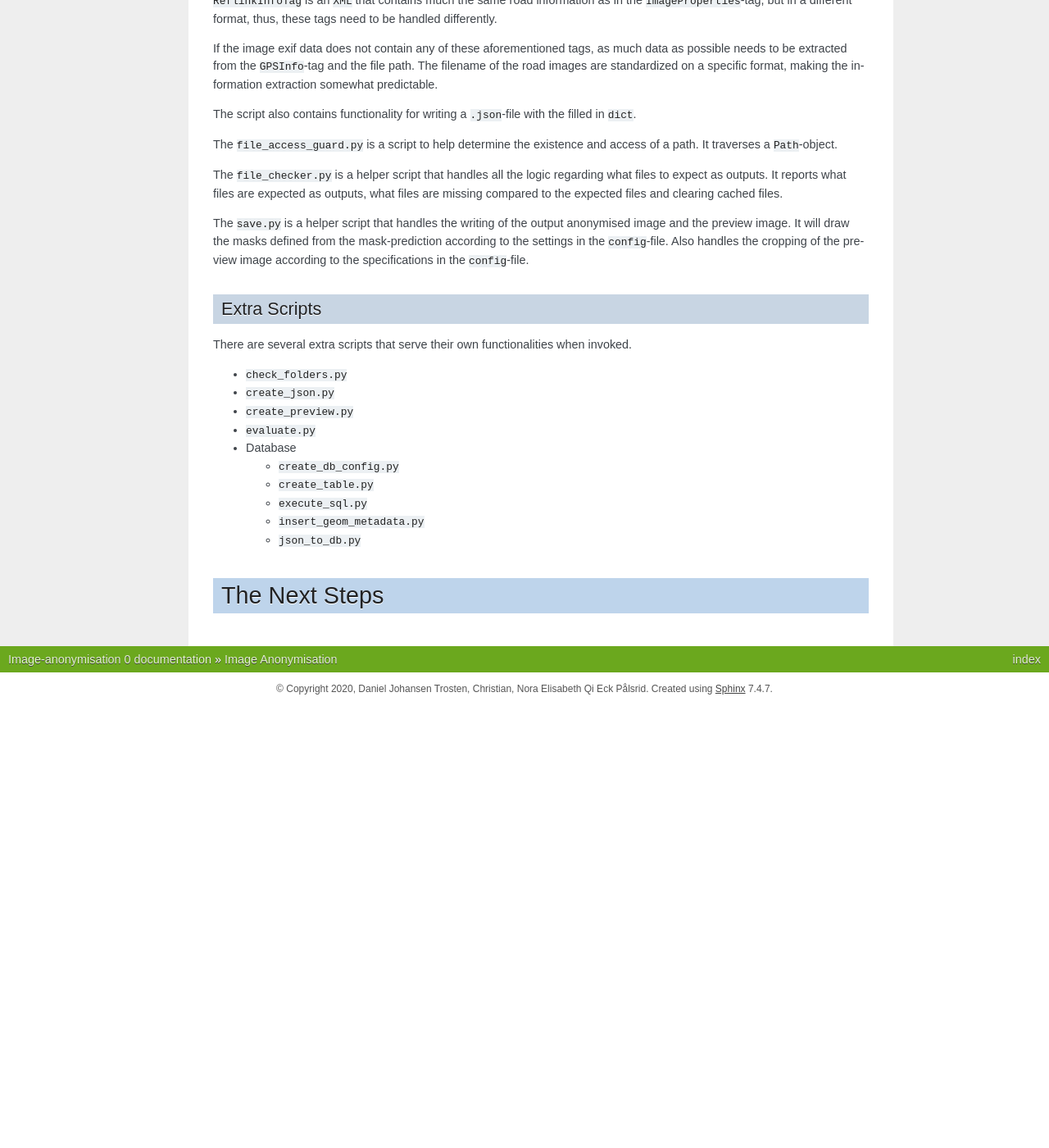
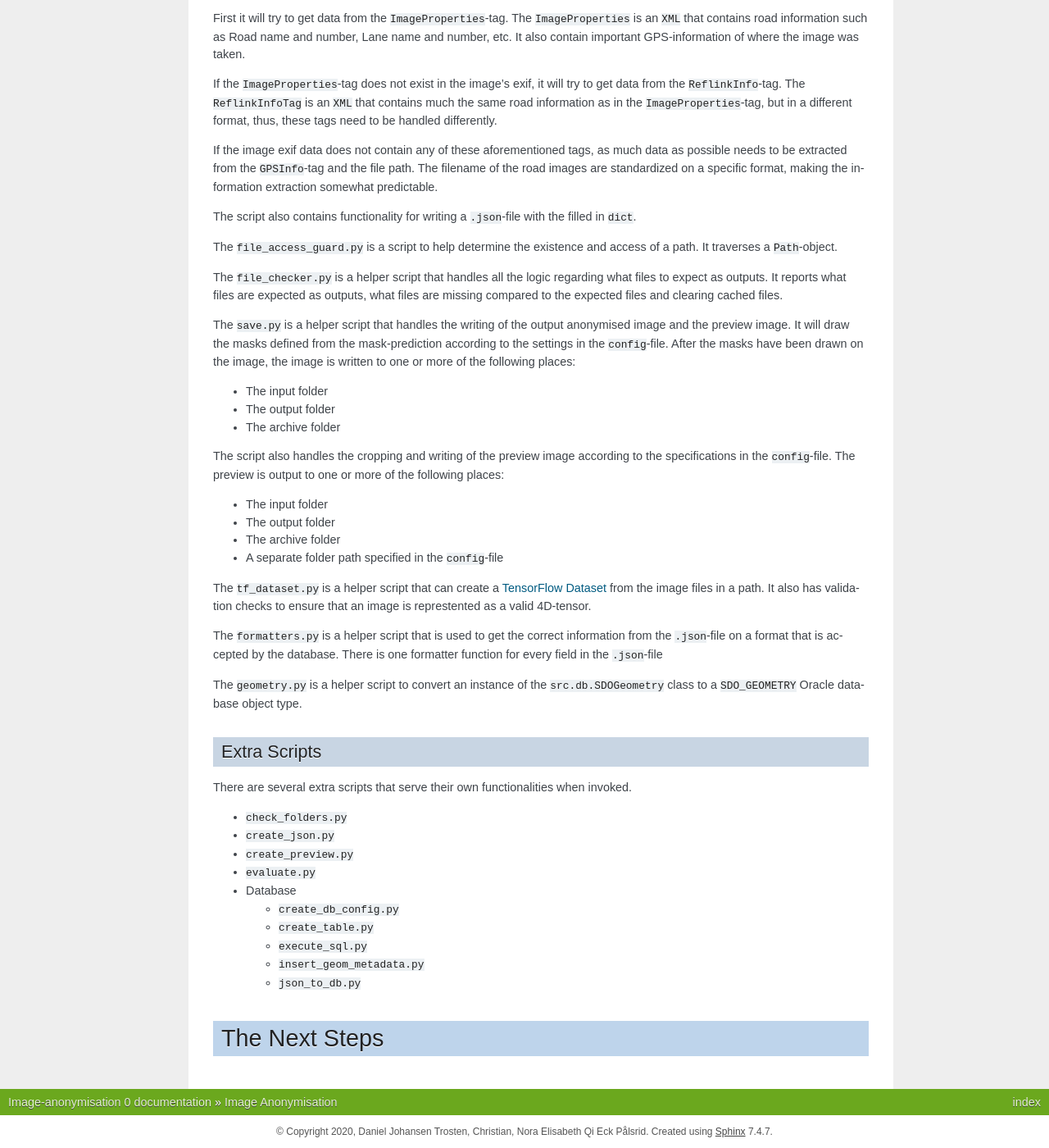
Before and after one commit to NPRA/image-anonymisation, a Sphinx documentation site: the page built from docs/wiki/WikiDocs.md, in a window 1280 px wide and 1400 px high, scrolled down 3478 px. Shown: the whole window at 82% size. Built offline with Sphinx 7.4.7, drawn with Linux system fonts in a browser that asks for light colours; before the commit the page ends 4338 px from its top, so only the background shows below that; some of the changed text lies outside the part shown.

Commit message:
Added description of all helper scripts and helper classes

```diff
--- a/docs/wiki/WikiDocs.md
+++ b/docs/wiki/WikiDocs.md
@@ -16,17 +16,18 @@ It supported end-to-end image anonymisation "planar", also called "field-of-view
 
 The second version of the image anonymisation was developed in 2021/2022.
 There were four main updates and differences to this version:
-1. The anonymisation of 360°-images should be supported in a satisfactory manner
+1. The anonymisation should support 360°-images in a satisfactory manner
 2. The anonymisation should *not* output the `.wepb`-files
-3. The anonymisation should be able to produce "previews" of the image of a desired dimension.
-4. The output `.json`-file should have updated fields and values.
+3. The anonymisation should be able to produce "previews" of the image of a desired dimension and position.
+4. The output `.json`-file should have updated fields and values to comply with new standards.
 
 
 #### Planar vs. 360°-images
 There were notable differences that had an impact on
 the choices that were made during the continuation of this project to support 360°-images.
 
-1. The "flat" 360°-images were curved, consequently, making the objects to be detected curved.
+1. The "flat" 360°-images were curved, consequently, making the objects to be detected curved and
+less likely to be detected fully.
 2. The images were significantly larger in size
 3. The exif-data is different in 360°-images.
 
@@ -155,6 +156,8 @@ The `walk()`-function will traverse the file tree and generate instances of `Pat
 The `Path` is a class that contain all the path information relevant for a specified image.
 It contains the filename, output file paths, archive file paths, input file paths and preview paths.
 
+#### SDOGeometry
+The SDOGeometry class is a helper class to represent a `SDO_GEOMETRY` object in Oracle Database.
 
 ## Scripts
 
@@ -211,9 +214,32 @@ and clearing cached files.
 ##### save.py
 The `save.py` is a helper script that handles the writing of the output anonymised image and the preview image.
 It will draw the masks defined from the mask-prediction according to the settings in the `config`-file.
-Also handles the cropping of the preview image according to the specifications in the `config`-file.
-##### save.py
+After the masks have been drawn on the image, the image is written to one or more of the following places:
+* The input folder
+* The output folder
+* The archive folder
+
+The script also handles the cropping and writing of the preview image according to the specifications in the `config`-file.
+The preview is output to one or more of the following places:
+* The input folder
+* The output folder
+* The archive folder
+* A separate folder path specified in the `config`-file
+
 ##### tf_dataset.py
+The `tf_dataset.py` is a helper script that can create a [TensorFlow Dataset](https://www.tensorflow.org/api_docs/python/tf/data/Dataset)
+from the image files in a path.
+It also has validation checks to ensure that an image is represtented as a valid 4D-tensor.
+
+##### formatters.py
+The `formatters.py` is a helper script that is used to get the correct information from the `.json`-file
+on a format that is accepted by the database.
+There is one formatter function for every field in the `.json`-file
+
+##### geometry.py
+The `geometry.py` is a helper script to convert an instance of the `src.db.SDOGeometry` class
+to a `SDO_GEOMETRY` Oracle database object type.
+
 #### Extra Scripts
 There are several extra scripts that serve their own functionalities when invoked.
 
```
Also changed, not shown: other parts of docs/wiki/WikiDocs.md (+1 -1 lines).
